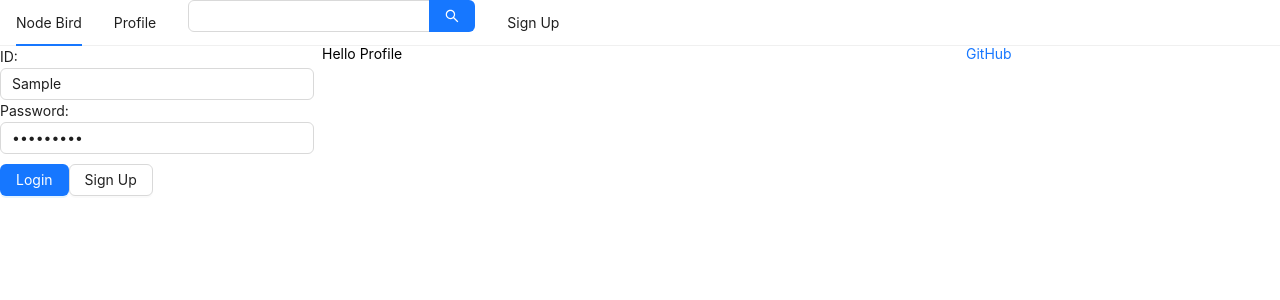
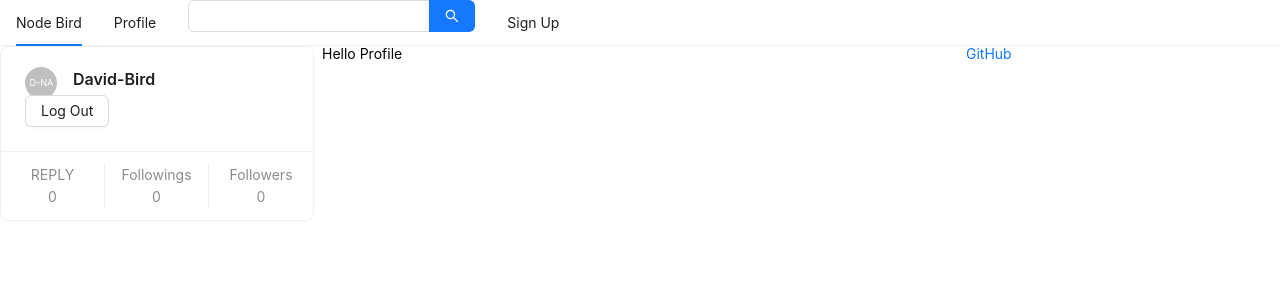
Before and after one commit to Na-David/MyBird, a Next.js app: page /profile in a window 1280 px wide. Both pictures are taken after typing "Sample", "Sample123" into the empty fields and a click on the button "Login". Shown: the top 300 px of the page. Built offline with nearby package versions, Linux system fonts and the light colour scheme.

Commit message:
user profile

```diff
--- a/components/AppLayout.jsx
+++ b/components/AppLayout.jsx
@@ -34,7 +34,7 @@ const AppLayout = ({children}) => {
         </Menu>
         <Row gutter={8}>
           <Col xs={24} md={6}>
-            {isLoggedIn ? <UserProfile /> : <LoginForm  setIsLoggedIn={setIsLoggedIn}/>}
+            {isLoggedIn ? <UserProfile setIsLoggedIn={setIsLoggedIn} /> : <LoginForm  setIsLoggedIn={setIsLoggedIn}/>}
           </Col>
           <Col xs={24} md={12}>
            {children}
--- a/components/LoginForm.jsx
+++ b/components/LoginForm.jsx
@@ -1,4 +1,4 @@
-import React, { useState, useCallback, useMemo } from 'react';
+import React, { useState, useCallback } from 'react';
 import {Form, Input, Button} from 'antd';
 import Link from 'next/link';
 import styled from 'styled-components';
@@ -7,7 +7,7 @@ const ButtonWrapper = styled.div`
     margin-top: 10px;
 `
 
-const LoginForm = ({setIsloggedIn}) => {
+const LoginForm = ({setIsLoggedIn}) => {
 
     const [id, setId] = useState('');
     const [password, setPassword] = useState('');
@@ -22,8 +22,8 @@ const LoginForm = ({setIsloggedIn}) => {
 
     const onSubmitForm = useCallback(() => {
         //Already effect as onFinishDefault
-        console.log(id, password);
-        setIsloggedIn(true);
+        //console.log(id, password);
+        setIsLoggedIn(true);
     },[id, password])
 
 
--- a/components/UserProfile.jsx
+++ b/components/UserProfile.jsx
@@ -1,10 +1,24 @@
-import React from 'react';
-import Card from 'antd';
+import React, { useCallback } from 'react';
+import { Card, Button, Avatar } from 'antd';
 
-const UserProfile = () => {
+const UserProfile = ({setIsLoggedIn}) => {
+
+  const onLogOut = useCallback(() => {
+    setIsLoggedIn(false);
+  },[]);
+
   return (
-    <Card>
-
+    <Card
+      actions = {[
+        <div key="reply">REPLY<br />0</div>,
+        <div key="following">Followings<br />0</div>,
+        <div key="follower">Followers<br />0</div>
+      ]}
+    >
+      <Card.Meta
+        avatar = {<Avatar>D-NA</Avatar>}
+        title = "David-Bird" />
+      <Button onClick={onLogOut}>Log Out</Button>
     </Card>
   )
 }
```
